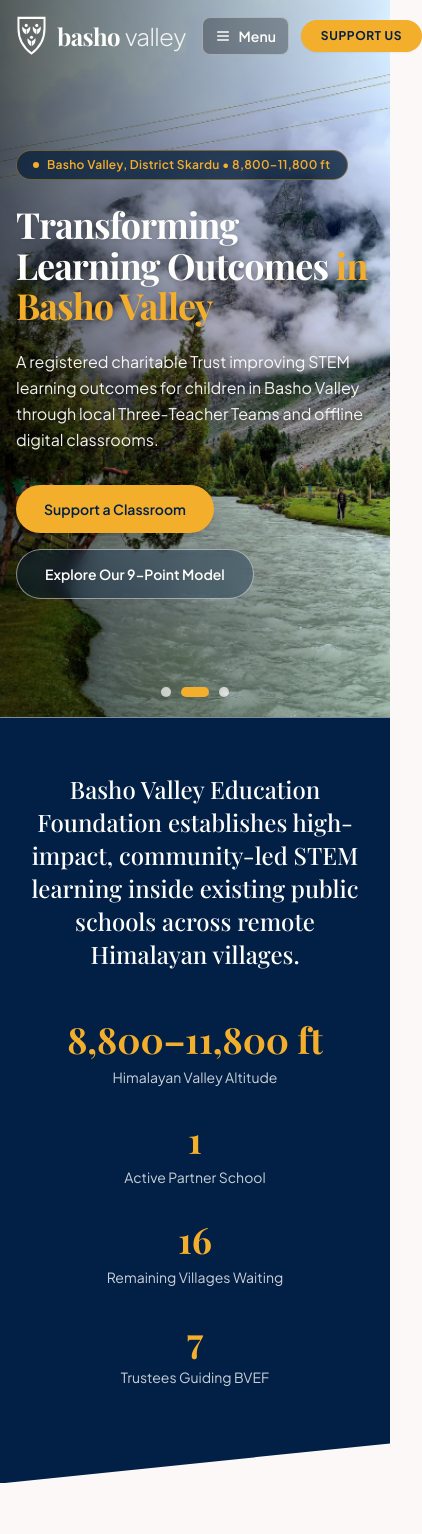
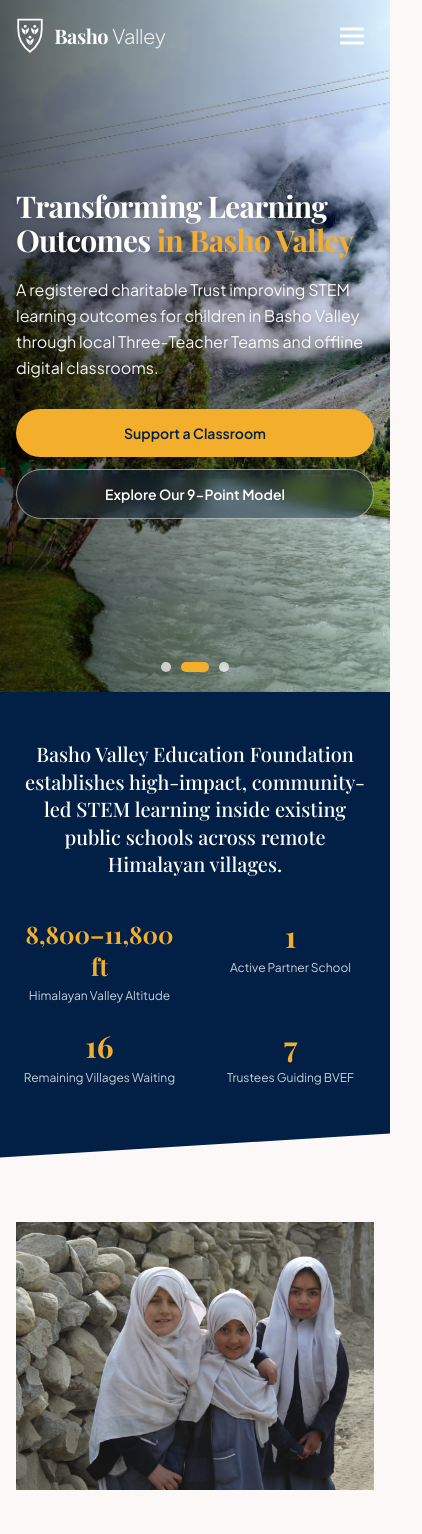
Before and after one commit to shehzadnisar07/bashovalleyeducationfoundation, a Next.js app: page / in a window 390 px wide. Shown: the top 1534 px of the page, 422 px wide, since content can reach past the window. Built offline with nearby package versions, Linux system fonts and the light colour scheme; a web font is replaced by a local one.

Commit message:
some changes

```diff
--- a/src/app/globals.css
+++ b/src/app/globals.css
@@ -117,6 +117,10 @@ h1, h2, h3, h4, .font-serif {
 }
 
 /* Wide inline navigation state */
+.site-header:not(.is-wide) .header-cta {
+  display: none;
+}
+
 .site-header.is-wide .menu-button {
   display: none;
 }
@@ -184,7 +188,20 @@ h1, h2, h3, h4, .font-serif {
 
 /* Angled bottom edge utility for the Mission & Impact Stats band */
 .angled-band-bottom {
-  clip-path: polygon(0 0, 100% 0, 100% calc(100% - 2.5rem), 0 100%);
+  clip-path: polygon(0 0, 100% 0, 100% calc(100% - 1.5rem), 0 100%);
+}
+
+@media (min-width: 768px) {
+  .angled-band-bottom {
+    clip-path: polygon(0 0, 100% 0, 100% calc(100% - 2.5rem), 0 100%);
+  }
+}
+
+/* Comfortable touch targets inside mobile popover navigation */
+.site-header:not(.is-wide) .nav-link {
+  padding-block: 0.75rem;
+  padding-inline: 1rem;
+  font-size: 0.9375rem;
 }
 
 @media (forced-colors: active) {
--- a/src/app/page.tsx
+++ b/src/app/page.tsx
@@ -48,17 +48,9 @@ export default function Home() {
           aria-hidden="true"
         />
 
-        <div className="relative z-10 mx-auto flex min-h-[85vh] max-w-7xl items-center px-4 pt-28 pb-20 sm:px-6 lg:px-8 lg:pt-32 lg:pb-24">
-          <div className="max-w-2xl space-y-6">
-            <span className="inline-flex items-center gap-2 rounded-full border border-gold-500/40 bg-navy-900/80 px-4 py-1.5 text-xs font-semibold tracking-wide text-gold-500 backdrop-blur-sm">
-              <span
-                className="h-1.5 w-1.5 rounded-full bg-gold-500"
-                aria-hidden="true"
-              />
-              Basho Valley, District Skardu &bull; {siteConfig.stats.altitude}
-            </span>
-
-            <h1 className="font-serif text-4xl font-bold leading-[1.12] tracking-tight text-surface-white drop-shadow-sm sm:text-5xl lg:text-6xl">
+        <div className="relative z-10 mx-auto flex min-h-[82dvh] max-w-7xl items-center px-4 pt-24 pb-20 sm:min-h-[85dvh] sm:px-6 sm:pt-28 lg:px-8 lg:pt-32 lg:pb-24">
+          <div className="max-w-2xl space-y-5 sm:space-y-6">
+            <h1 className="font-serif text-3xl font-bold leading-[1.14] tracking-tight text-surface-white drop-shadow-sm sm:text-5xl lg:text-6xl">
               Transforming Learning Outcomes{" "}
               <span className="text-gold-500">in Basho Valley</span>
             </h1>
@@ -67,16 +59,16 @@ export default function Home() {
               {siteConfig.description}
             </p>
 
-            <div className="flex flex-wrap items-center gap-4 pt-2">
+            <div className="flex flex-col gap-3 pt-2 sm:flex-row sm:flex-wrap sm:items-center sm:gap-4">
               <Link
                 href="/support"
-                className="inline-flex items-center justify-center rounded-full bg-gold-500 px-7 py-3.5 text-sm font-semibold text-navy-950 shadow-md transition-colors hover:bg-gold-600"
+                className="inline-flex w-full items-center justify-center rounded-full bg-gold-500 px-7 py-3.5 text-sm font-semibold text-navy-950 shadow-md transition-colors hover:bg-gold-600 sm:w-auto"
               >
                 Support a Classroom
               </Link>
               <Link
                 href="/program"
-                className="inline-flex items-center justify-center rounded-full border border-surface-white/50 bg-navy-950/35 px-7 py-3.5 text-sm font-semibold text-surface-white backdrop-blur-sm transition-colors hover:border-gold-500/70 hover:bg-navy-900/70"
+                className="inline-flex w-full items-center justify-center rounded-full border border-surface-white/50 bg-navy-950/35 px-7 py-3.5 text-sm font-semibold text-surface-white backdrop-blur-sm transition-colors hover:border-gold-500/70 hover:bg-navy-900/70 sm:w-auto"
               >
                 Explore Our 9-Point Model
               </Link>
@@ -87,43 +79,43 @@ export default function Home() {
 
       {/* 2. Angled Deep Navy Mission & Impact Stats Band (#022046) */}
       <section className="angled-band-bottom bg-navy-950 text-surface-white">
-        <div className="mx-auto max-w-6xl px-4 pt-14 pb-24 text-center sm:px-6 lg:px-8">
-          <h2 className="mx-auto max-w-4xl font-serif text-2xl font-medium leading-snug text-surface-white sm:text-3xl">
+        <div className="mx-auto max-w-6xl px-4 pt-12 pb-18 text-center sm:px-6 sm:pt-14 sm:pb-24 lg:px-8">
+          <h2 className="mx-auto max-w-4xl font-serif text-xl font-medium leading-snug text-surface-white sm:text-3xl">
             Basho Valley Education Foundation establishes high-impact,
             community-led STEM learning inside existing public schools across
             remote Himalayan villages.
           </h2>
 
-          <div className="mt-12 grid gap-8 sm:grid-cols-2 lg:grid-cols-4">
+          <div className="mt-10 grid grid-cols-2 gap-6 sm:mt-12 sm:gap-8 lg:grid-cols-4">
             <div>
-              <p className="font-serif text-4xl font-bold text-gold-500 sm:text-5xl">
+              <p className="font-serif text-2xl font-bold text-gold-500 sm:text-4xl lg:text-5xl">
                 {siteConfig.stats.altitude}
               </p>
-              <p className="mt-2 text-sm text-surface-white/80">
+              <p className="mt-1.5 text-xs text-surface-white/80 sm:mt-2 sm:text-sm">
                 Himalayan Valley Altitude
               </p>
             </div>
             <div>
-              <p className="font-serif text-4xl font-bold text-gold-500 sm:text-5xl">
+              <p className="font-serif text-3xl font-bold text-gold-500 sm:text-4xl lg:text-5xl">
                 {siteConfig.stats.activePartnerSchools}
               </p>
-              <p className="mt-2 text-sm text-surface-white/80">
+              <p className="mt-1.5 text-xs text-surface-white/80 sm:mt-2 sm:text-sm">
                 Active Partner School
               </p>
             </div>
             <div>
-              <p className="font-serif text-4xl font-bold text-gold-500 sm:text-5xl">
+              <p className="font-serif text-3xl font-bold text-gold-500 sm:text-4xl lg:text-5xl">
                 {siteConfig.stats.villagesWaiting}
               </p>
-              <p className="mt-2 text-sm text-surface-white/80">
+              <p className="mt-1.5 text-xs text-surface-white/80 sm:mt-2 sm:text-sm">
                 Remaining Villages Waiting
               </p>
             </div>
             <div>
-              <p className="font-serif text-4xl font-bold text-gold-500 sm:text-5xl">
+              <p className="font-serif text-3xl font-bold text-gold-500 sm:text-4xl lg:text-5xl">
                 {siteConfig.stats.trusteesCount}
               </p>
-              <p className="mt-2 text-sm text-surface-white/80">
+              <p className="mt-1.5 text-xs text-surface-white/80 sm:mt-2 sm:text-sm">
                 Trustees Guiding BVEF
               </p>
             </div>
--- a/src/components/gallery/PhotoGallery.tsx
+++ b/src/components/gallery/PhotoGallery.tsx
@@ -108,9 +108,9 @@ export function PhotoGallery() {
 
   return (
     <div className="space-y-8">
-      {/* Category Filter Bar */}
+      {/* Category Filter Bar (horizontally scrollable on mobile) */}
       <div
-        className="flex flex-wrap gap-2"
+        className="flex gap-2 overflow-x-auto pb-2 sm:flex-wrap sm:overflow-visible sm:pb-0"
         role="group"
         aria-label="Filter gallery by category"
       >
@@ -127,7 +127,7 @@ export function PhotoGallery() {
                 setSelectedIndex(null);
               }}
               aria-pressed={isSelected}
-              className={`rounded-full px-4 py-2 text-sm font-medium transition-colors ${
+              className={`shrink-0 rounded-full px-4 py-2 text-sm font-medium transition-colors ${
                 isSelected
                   ? "bg-navy-900 text-surface-white shadow-xs"
                   : "border border-border-subtle bg-surface-white text-text-body hover:border-navy-900/40 hover:bg-gold-100/60"
--- a/src/components/layout/SiteFooter.tsx
+++ b/src/components/layout/SiteFooter.tsx
@@ -23,9 +23,9 @@ export function SiteFooter() {
               />
               <div>
                 <p className="text-2xl tracking-tight text-surface-white">
-                  <span className="font-serif font-bold">basho </span>
+                  <span className="font-serif font-bold">Basho </span>
                   <span className="font-sans font-light text-surface-white/90">
-                    valley
+                    Valley
                   </span>
                 </p>
                 <p className="text-xs text-surface-white/75">{siteConfig.name}</p>
--- a/src/components/layout/SiteHeader.tsx
+++ b/src/components/layout/SiteHeader.tsx
@@ -116,35 +116,44 @@ export function SiteHeader() {
       <div className="mx-auto max-w-7xl px-4 sm:px-6 lg:px-8">
         <div
           ref={innerRef}
-          className="header-inner flex h-18 items-center justify-between gap-4"
+          className="header-inner flex h-18 items-center justify-between gap-2 sm:h-22 sm:gap-4"
         >
           <Link
             href="/"
             aria-label={siteConfig.name}
-            className="site-logo inline-flex items-center gap-2.5 rounded-md py-1 transition-opacity hover:opacity-90"
+            className="site-logo inline-flex items-center gap-2.5 rounded-md py-1 transition-opacity hover:opacity-90 sm:gap-3"
           >
             <Image
               src={isOverlay ? "/images/logo-white.svg" : "/images/logo.svg"}
               alt=""
-              width={36}
-              height={46}
+              width={44}
+              height={56}
               priority
-              className="h-10 w-auto"
+              className="h-9 w-auto sm:h-12"
             />
-            <span className="text-2xl tracking-tight sm:text-[1.65rem]">
+            <span className="flex flex-col leading-tight">
+              <span className="text-xl tracking-tight sm:text-[1.75rem]">
                 <span
                   className={`font-serif font-bold ${
                     isOverlay ? "text-surface-white" : "text-navy-950"
                   }`}
                 >
-                basho{" "}
+                  Basho{" "}
                 </span>
                 <span
                   className={`font-sans font-light ${
                     isOverlay ? "text-surface-white/90" : "text-navy-900/80"
                   }`}
                 >
-                valley
+                  Valley
+                </span>
+              </span>
+              <span
+                className={`hidden text-[11px] font-medium tracking-wide sm:block ${
+                  isOverlay ? "text-surface-white/80" : "text-slate-500"
+                }`}
+              >
+                {siteConfig.name}
               </span>
             </span>
           </Link>
@@ -152,28 +161,27 @@ export function SiteHeader() {
           <div className="flex items-center gap-3 sm:gap-5">
             <nav className="site-nav flex items-center" aria-label="Primary">
               <button
-                className={`menu-button inline-flex items-center gap-2 rounded-lg border px-3 py-2 text-sm font-semibold transition-colors ${
-                  isOverlay
-                    ? "border-surface-white/40 bg-black/30 text-surface-white backdrop-blur-sm hover:bg-black/45"
-                    : "border-border-subtle bg-surface-white text-navy-900 hover:bg-surface-ivory"
+                className={`menu-button inline-flex h-11 w-11 items-center justify-center rounded-md transition-opacity hover:opacity-80 ${
+                  isOverlay ? "text-surface-white" : "text-navy-950"
                 }`}
                 type="button"
                 popoverTarget="site-menu"
                 popoverTargetAction="toggle"
                 aria-controls="site-menu"
+                aria-label="Menu"
               >
                 <svg
-                  className="h-4 w-4"
+                  className="h-7 w-7"
                   viewBox="0 0 24 24"
                   fill="none"
                   stroke="currentColor"
-                  strokeWidth="2"
-                  strokeLinecap="round"
+                  strokeWidth="2.4"
+                  strokeLinecap="square"
                   aria-hidden="true"
                 >
-                  <path d="M4 6h16M4 12h16M4 18h16" />
+                  <path d="M3 6h18M3 12h18M3 18h18" />
                 </svg>
-                <span>Menu</span>
+                <span className="sr-only">Menu</span>
               </button>
 
               <ul id="site-menu" ref={menuRef} className="site-menu" popover="auto">
@@ -201,7 +209,7 @@ export function SiteHeader() {
 
             <Link
               href="/support"
-              className="inline-flex items-center justify-center rounded-full bg-gold-500 px-5 py-2 text-xs font-bold uppercase tracking-wider text-navy-950 shadow-xs transition-colors hover:bg-gold-600"
+              className="header-cta inline-flex items-center justify-center rounded-full bg-gold-500 px-5 py-2 text-xs font-bold uppercase tracking-wider text-navy-950 shadow-xs transition-colors hover:bg-gold-600"
             >
               Support Us
             </Link>
```
Also changed, not shown: src/components/contact/ContactForm.tsx (+4 -4 lines), 3 other files (tests, documents, lock files or other folders). Lines whose indentation alone changed are shown as unchanged.
